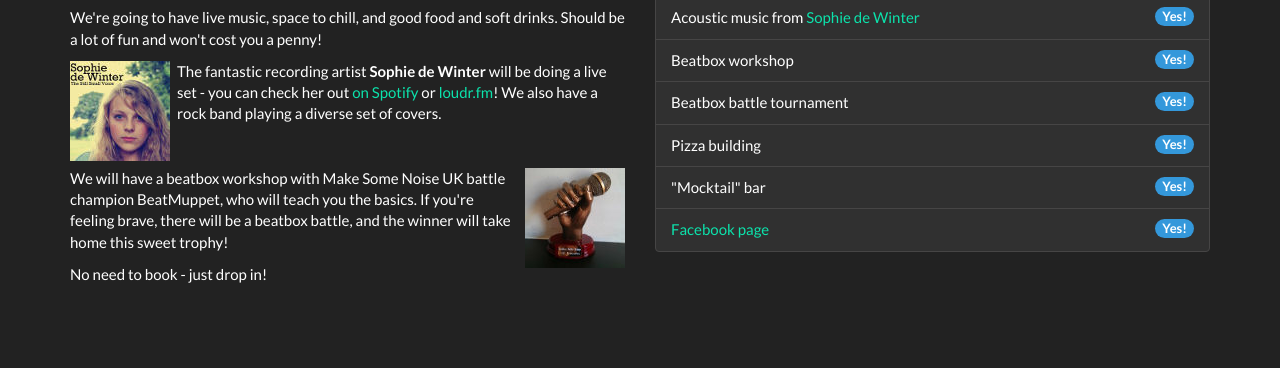
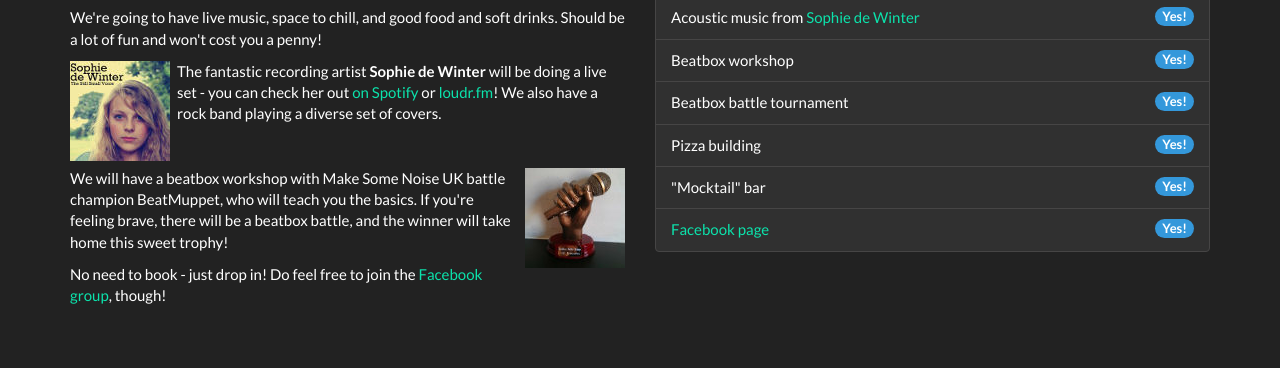
Before and after one commit to gavD/snlpeterston, a website: page index.html in a window 1280 px wide. Shown: the part 520-888 px from the top of the page. Drawn offline with nearby package versions, Linux system fonts and the light colour scheme.

Commit message:
Add another facebook push

```diff
--- a/index.html
+++ b/index.html
@@ -55,7 +55,7 @@
 
             <p style="clear:both"><img width="100" height="100" src="img/trophy.jpg" alt="SNL Peterston beatbox battle champ trophy" class="fr">We will have a beatbox workshop with Make Some Noise UK battle champion BeatMuppet, who will teach you the basics. If you're feeling brave, there will be a beatbox battle, and the winner will take home this sweet trophy!</p>
 
-            <p>No need to book - just drop in!</p>
+            <p>No need to book - just drop in! Do feel free to join the <a href="https://www.facebook.com/events/663427130379907">Facebook group</a>, though!</p>
 
         </div>
         <div class="col-lg-6">
```
